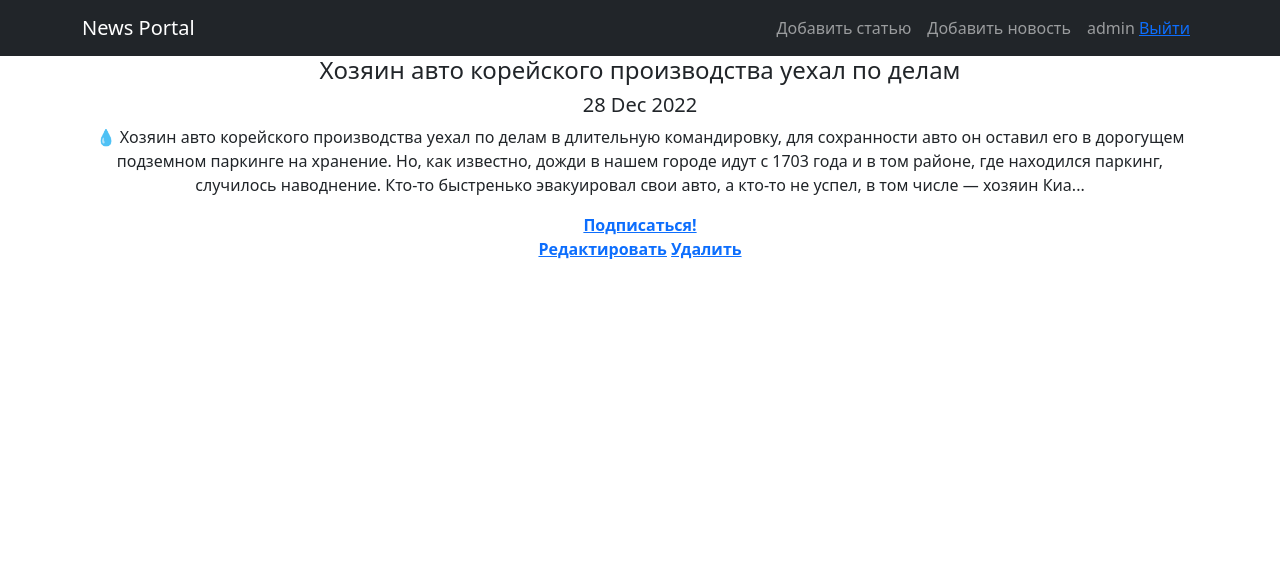
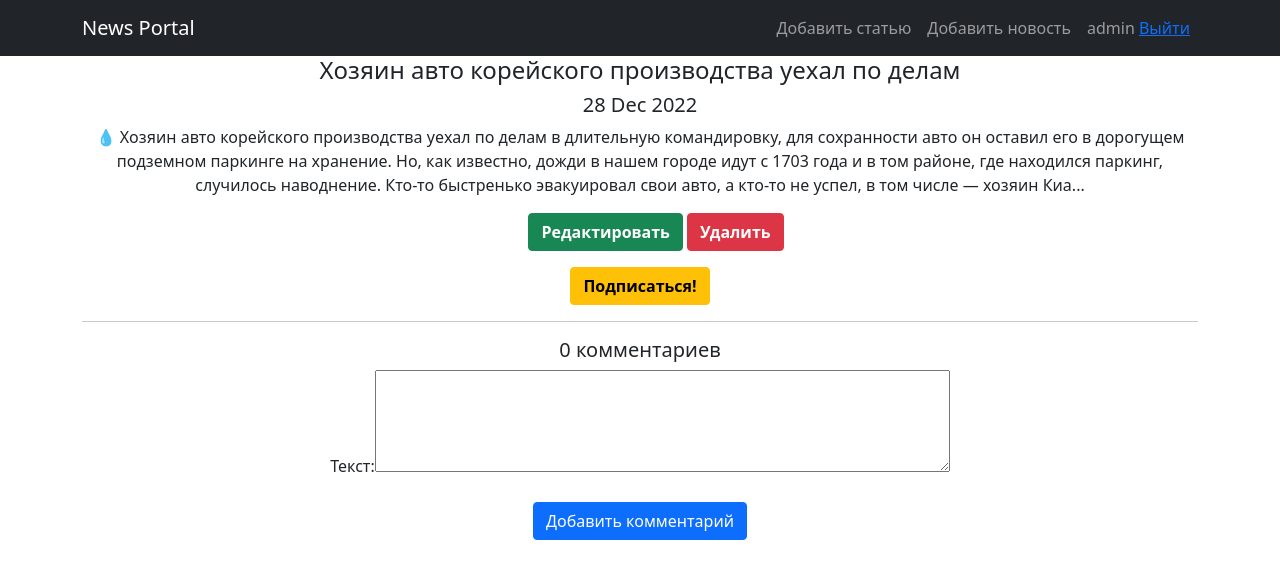
Before and after one commit to ReutAS39/news_portal, a Django app: page /news/2 in a window 1280 px wide. Shown: the top 579 px of the page. Run offline with Django 4.2, Linux system fonts and the light colour scheme; a user stored in the database is signed in; data comes from the database, SQL or seed files in the repository; both versions use the stored data as it was after the commit; parts of the project's set-up code (start-up, migrations or seed data) failed here and were passed over; some libraries are stand-ins or nearby versions.

Commit message:
comments was added

```diff
--- a/news/forms.py
+++ b/news/forms.py
@@ -2,10 +2,11 @@ from django import forms
 from django.core.exceptions import ValidationError
 from allauth.account.forms import SignupForm
 from django.contrib.auth.models import Group
+from django.forms import Textarea
 
 from django.utils.translation import gettext_lazy as _
 
-from .models import Post
+from .models import Post, Comment
 
 
 class PostForm(forms.ModelForm):
@@ -52,3 +53,13 @@ class BasicSignupForm(SignupForm):
         common_group = Group.objects.get(name='common')
         common_group.user_set.add(user)
         return user
+
+
+class CommentForm(forms.ModelForm):
+    text = forms.CharField(max_length=255, label='Текст', widget=Textarea(attrs={"cols": 60, "rows": 4}))
+
+    class Meta:
+        model = Comment
+        fields = [
+           'text',
+        ]
--- a/news/models.py
+++ b/news/models.py
@@ -85,7 +85,7 @@ class PostCategory(models.Model):
 class Comment(models.Model):
     # Под каждой новостью/статьёй можно оставлять комментарии, поэтому необходимо организовать их способ хранения тоже.
 
-    post = models.ForeignKey(Post, on_delete=models.CASCADE)  # связь «один ко многим» с моделью Post;
+    post = models.ForeignKey(Post, on_delete=models.CASCADE, related_name='comments_post')  # связь «один ко многим» с моделью Post;
     user = models.ForeignKey(User, on_delete=models.CASCADE)  # связь «один ко многим» со встроенной моделью User
 # (комментарии может оставить любой пользователь, необязательно автор);
     text = models.CharField(max_length=255)
--- a/news/views.py
+++ b/news/views.py
@@ -8,11 +8,12 @@ from django.contrib.auth.mixins import LoginRequiredMixin, PermissionRequiredMix
 from django.contrib.auth.decorators import login_required
 from django.contrib.auth.models import Group, User
 from django.template.loader import render_to_string  # импортируем функцию, которая срендерит наш html в текст
-
+from django.views.generic.edit import FormMixin
 
 from .models import Post, Category, Author
 from .filters import PostFilter
-from .forms import PostForm
+from .forms import PostForm, CommentForm
+
 # from .tasks import hello, printer, mass_sender
 
 
@@ -85,13 +86,15 @@ class PostsList(ListView):
         return context
 
 
-class PostDetail(DetailView):
+class PostDetail(DetailView, FormMixin):
+
     # Модель всё та же, но мы хотим получать информацию по отдельному товару
     model = Post
     # Используем другой шаблон — news.html
     template_name = 'news.html'
     # Название объекта, в котором будет выбранный пользователем продукт
     context_object_name = 'news'
+    form_class = CommentForm
 
     def get_context_data(self, **kwargs):
         context = super().get_context_data(**kwargs)
@@ -103,6 +106,23 @@ class PostDetail(DetailView):
 
         return context
 
+    def post(self, request, *args, **kwargs):
+        form = self.get_form()
+        if form.is_valid():
+            #messages.success(request, 'Комментарий добавлен.')
+            return self.form_valid(form)
+        else:
+            return self.form_invalid(form)
+
+    def form_valid(self, form):
+        self.object = form.save(commit=False)
+        self.object.post = self.get_object()
+        self.object.user = self.request.user
+        self.object.save()
+        return super().form_valid(form)
+
+    def get_success_url(self, **kwargs):
+        return reverse_lazy('news', kwargs={'pk': self.get_object().pk})
 
 class PostCreate(LoginRequiredMixin, PermissionRequiredMixin, CreateView):
 
--- a/templates/news.html
+++ b/templates/news.html
@@ -5,16 +5,47 @@
 
 
 {% block content %}
-<h4>{{ news.article|censor }}</h4>
-<h5>{{ news.time_in|date:'d M Y' }}</h5>
-<p id="zzz">{{ news.text|censor }}</p>
-{% if request.user.username and cat_selected not in cat_subscriber  %}
-    <a href="/news/subscribe/{{cat_selected.id}}"><b>Подписаться!</b></a>
-<br>
-{% endif%}
+    <h4>{{ news.article|censor }}</h4>
+    <h5>{{ news.time_in|date:'d M Y' }}</h5>
+    <p>{{ news.text|censor }}</p>
 
 {% if is_author %}
-    <a href="/news/{{news.get_position}}/{{news.id}}/edit"><b>Редактировать</b></a>
-    <a href="/news/{{news.get_position}}/{{news.id}}/delete"><b>Удалить</b></a>
+    <ul>
+        <a class="btn btn-success" href="/news/{{news.get_position}}/{{news.id}}/edit"><b>Редактировать</b></a>
+        <a class="btn btn-danger" href="/news/{{news.get_position}}/{{news.id}}/delete"><b>Удалить</b></a>
+    </ul>
 {% endif%}
+{% if request.user.username and cat_selected not in cat_subscriber  %}
+    <a class="btn btn-warning" href="/news/subscribe/{{cat_selected.id}}"><b>Подписаться!</b></a>
+{% endif%}
+    <hr>
+
+        <h5>{{ news.comments_post.all.count }} комментариев</h5>
+{% if request.user.is_authenticated %}
+        <form action="#" method="post" enctype="multipart/form-data">
+    {% csrf_token %}
+            <div class="form-error">{{ form.non_field_errors }}</div>
+{% for f in form %}
+                <p><label class="form-label" for="{{ f.id_for_label }}">{{f.label}}: </label>{{ f }}</p>
+            <div class="form-error">{{ f.errors }}</div>
+{% endfor %}
+            <button type="submit" class="btn btn-primary">Добавить комментарий</button>
+        </form>
+{% endif %}
+       <div class="comments" style="
+                width: 500px;
+                background-color: #f2f2f2;
+                border-radius: 10px;
+                margin-left: auto;
+                margin-right: auto;
+                ">
+        <ul>
+{% for c in news.comments_post.all %}
+            <p> <strong>{{ c.user }}</strong> <span stayle="font: inherit">{{ c.time_in|date:'d M Y' }}</span></p>
+            <p>{{ c.text }}</p>
+            <hr>
+{% endfor %}
+        </ul>
+    </div>
+
 {% endblock content %}
--- a/templates/news_delete.html
+++ b/templates/news_delete.html
@@ -1,11 +1,11 @@
 {% extends 'flatpages/default.html' %}
 
 {% block content %}
-<h2>Удаление {{object.get_position}}</h2>
+<h3>Удаление {{object.get_position}}</h3>
 <hr>
 <form action="" method="post">
     {% csrf_token %}
-    <p>Удаляем "{{ object.article|truncatechars:40 }}"?</p>
+    <p>Удаляем "{{ object.article|truncatechars:60 }}"?</p>
     <input type="submit" value="Delete" />
 </form>
 {% endblock content %}
--- a/templates/news_edit.html
+++ b/templates/news_edit.html
@@ -1,7 +1,7 @@
 {% extends 'flatpages/default.html' %}
 
 {% block content %}
-<h2> {{object.get_position}}</h2>
+<h3> Редактирование {{object.get_position}}</h3>
 <hr>
 <form action="" method="post">
     {% csrf_token %}
--- a/templates/news_list.html
+++ b/templates/news_list.html
@@ -16,13 +16,13 @@
     <br>
     {% endif%}
        <div class="category_list">
-           <a href="{% url 'news_list'%}" title="Разделы новостей" class="btn btn-outline-primary">Все категории:</a>
+           <a href="{% url 'news_list'%}" title="Разделы новостей" class="btn btn-outline-secondary">Все категории:</a>
 {% get_categories as categories %}
 {% for c in categories %}
 {% if c == cat_selected %}
-    <p class="btn btn-secondary">{{c.name}}</p>
+    <p class="btn btn-primary">{{c.name}}</p>
 {% else %}
-        <a href={{c.get_absolute_url}} class="btn btn-primary">{{c.name}}</a>
+        <a href={{c.get_absolute_url}} class="btn btn-secondary">{{c.name}}</a>
 {% endif %}
 {% endfor %}
        </div>
```
Also changed, not shown: news/admin.py (+6 -1 lines), db.sqlite3, 1 other file.
